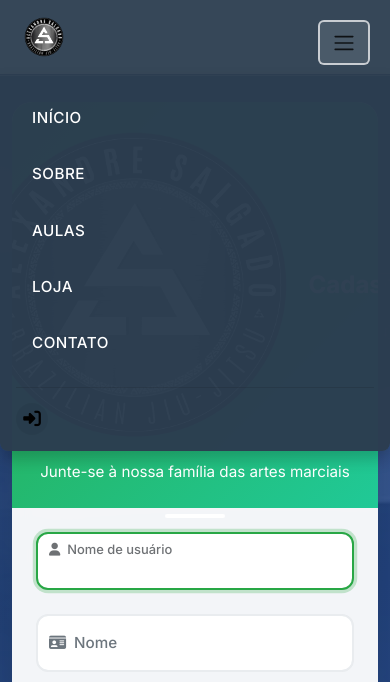
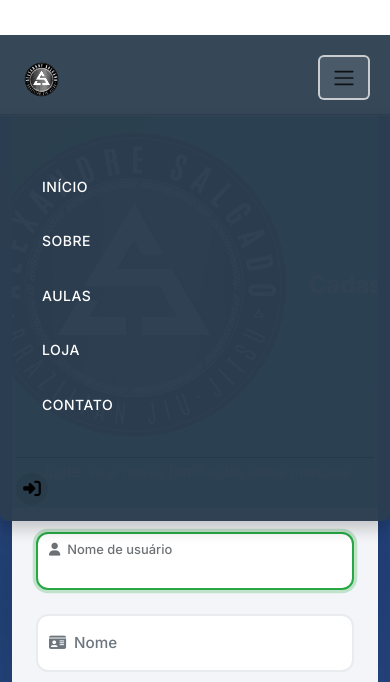
Before and after one commit to fabianosf/asbjj, a Django app: page /accounts/register/ in a window 390 px wide, after a click that opens the changed part. Shown: the top 682 px of the page. Run offline with Django 5.2, Linux system fonts and the light colour scheme; data that the repository does not hold is empty; some libraries are stand-ins or nearby versions.

Commit message:
Implement header adjustments - fix margins, padding, menu alignment and mobile responsiveness

```diff
--- a/core/static/css/style.css
+++ b/core/static/css/style.css
@@ -71,6 +71,14 @@
     backdrop-filter: blur(10px);
     box-shadow: 0 2px 10px rgba(0, 0, 0, 0.1);
     border-bottom: 1px solid rgba(0, 0, 0, 0.1);
+    margin-top: 0;
+    padding-top: 20px;
+}
+
+/* Ajustes específicos do cabeçalho */
+header {
+    margin-top: 0;
+    padding-top: 20px;
 }
 
 .modern-navbar {
@@ -91,10 +99,43 @@
     gap: 0.75rem;
     text-decoration: none;
     transition: var(--transition);
+    margin-top: 0;
+    padding-top: 10px;
 }
 
 .navbar-brand:hover {
     opacity: 0.8;
+}
+
+/* Ajustes do menu e título */
+.menu, .title {
+    margin-top: 0;
+    padding-top: 10px;
+}
+
+.navbar-nav {
+    margin-top: 20px;
+    padding: 10px;
+    text-align: center;
+}
+
+/* Ajustes específicos do título */
+header h1 {
+    text-align: center;
+    font-size: 2.5em;
+    padding-top: 20px;
+    margin-top: 0;
+}
+
+/* Ajustes do logo */
+.logo-img {
+    margin-top: 0;
+    padding-top: 5px;
+}
+
+.logo-text {
+    margin-top: 0;
+    padding-top: 5px;
 }
 
 .navbar-toggler {
@@ -387,9 +428,33 @@
         padding: 0.6rem 1rem;
         font-size: 0.8rem;
     }
+
+    /* Ajustes específicos para tablets */
+    header {
+        padding-top: 15px;
+    }
+
+    header h1 {
+        font-size: 2.2em;
+    }
 }
 
 @media (max-width: 768px) {
+    /* Ajustes específicos do cabeçalho para mobile */
+    header {
+        padding-top: 10px;
+    }
+
+    header h1 {
+        font-size: 2em;
+        padding-top: 15px;
+    }
+
+    nav {
+        font-size: 14px;
+        margin-top: 15px;
+    }
+
     .modern-navbar {
         padding: 0.75rem 0;
     }
```
